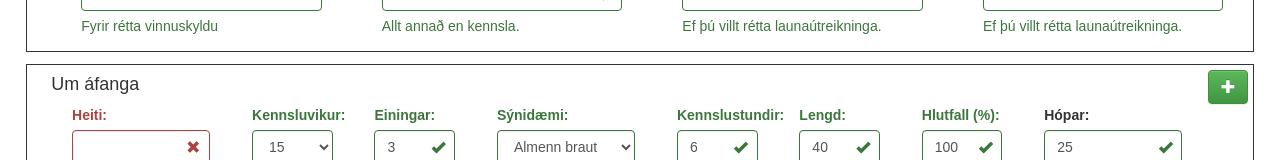
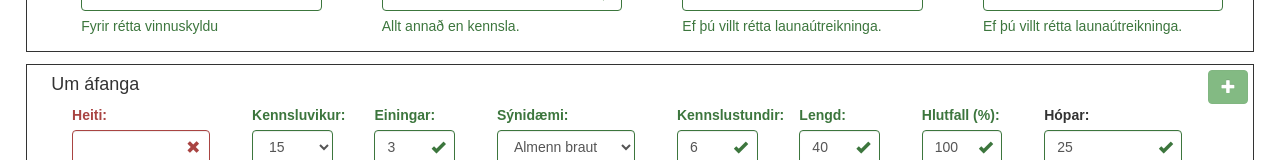
Before and after one commit to UnnarThorBachmann/vinnumat-react, a React (Create React App) app in the folder vinnumat/: page / in a window 1280 px wide. Shown: the part 161-321 px from the top of the page. Built offline with nearby package versions, Linux system fonts and the light colour scheme.

Commit message:
fix: Fixing the diable functioning of the add button.

```diff
--- a/vinnumat/src/App.js
+++ b/vinnumat/src/App.js
@@ -7,14 +7,63 @@ import './App.css';
 
 class App extends Component {
 
-  state = {disableButton: false}
+  state = {disableTeacher: false,
+  			disableCourse: true
+  }
 
-  changeDisableButton= (e) => {
-  	let test = isNaN(e.target.value.replace(',','.'));
-  	if (test)
-  		this.setState({disableButton: true});
-  	else
-  		this.setState({disableButton: false});
+  changeDisableButton= (state,changedProp, value) => {
+
+  	if (changedProp === 'cHluti') {
+  		if (isNaN(value) || value.trim() === '')
+  			this.setState({disableTeacher: true});
+  		else
+  			this.setState({disableTeacher: false});
+  	}
+  	else {
+  		let disabled = false;
+  		for (const prop in state) {
+  			const val = (prop===changedProp) ? value : state[prop];
+
+  			if (prop === 'heiti' && val ==='') {
+  				this.setState({disableCourse: true});
+  				disabled= true;
+  			}
+  			else if (prop ==='einingar' && (val ==='' || isNaN(val.replace(',','.')))) {
+  				this.setState({disableCourse: true});
+  				disabled= true;
+  			}
+  			else if (prop === 'kstundirAviku' && (val ==='' || isNaN(val.replace(',','.')))) {
+  				this.setState({disableCourse: true});
+  				disabled= true;
+  			}
+  			else if (prop === 'hlutfall' && (val ==='' || isNaN(val.replace(',','.'))
+  													   || parseFloat(val.replace(',','.'))<0
+  													   || parseFloat(val.replace(',','.'))> 100)) {
+  				this.setState({disableCourse: true});
+  				disabled= true;
+  			}
+  			else if (prop === 'lengdKennslustunda' && (val ==='' || isNaN(val.replace(',','.')))) {
+  				this.setState({disableCourse: true});
+  				disabled= true;
+  			}
+
+  		}
+  		if (changedProp === 'hopar') {
+  			let groups = state['hopar'];
+  			groups[value[0]] = value[1];
+  			for (let hopur of groups) {
+  				if (isNaN(hopur.replace(',','.')) || hopur === '' || parseFloat(hopur.replace(',','.'))< 0) {
+  					this.setState({disableCourse: true});
+  					disabled= true;
+  				}
+  			}
+  		}
+
+  		if (!disabled)
+  			this.setState({disableCourse: false});
+
+  	}
+
   }
 
   render() {
@@ -23,15 +72,6 @@ class App extends Component {
     return (
      	<div className="App">
     		<div className="App-header">
-    			{/*
-          		<Media>
-      				<Media.Left align="top">
-        				<img src={logo} className="App-logo" alt="Image"/>
-      				</Media.Left>
-      				<Media.Body>
-        				<h2>Vinnumat</h2>
-        			</Media.Body>
-    			</Media>*/}
     			<div className='left'>
     				<img src={logo} className="App-logo" alt="Image"/>
     				<span className="header">Vinnumat</span>
@@ -44,7 +84,7 @@ class App extends Component {
           			Vinnumat kennara skiptist í A-, B- og C-hluta. Vinnumat A-hluta ræðst af vinnumati hópa sem kennari kennir. Vinnumat hópa ræðst af einingafjölda, sýnidæmi, kennslustundum (á viku), lengd kennslustundar, hópastærð og skerðingum vegna endurtekninga. Hér er einnig boðið þann möguleika að skerða vinnumat hlutfallslega (%). Útreikningar á vinnumati hvers hóps miðast við 15 vikur. Vinnumat B-hluta er 360 tímar á ári fyrir kennara í fullu starfi eða 180 tíma á misseri. C-hlutinn tekur svo til til allra annarra starfa sem kennari sinnir. Hægt er að nota síðuna til þess að reikna vinnumat stakra áfanga eða fleiri. Flestar samtölur fyrir kennara miðast við kennara í fullu starfi.
         		</p>*/}
         		<TeacherForm changeDisableButton={this.changeDisableButton}/>
-        		<CourseForm disableButton={this.state.disableButton} />
+        		<CourseForm changeDisableButton={this.changeDisableButton} disable={this.state.disableTeacher || this.state.disableCourse}/>
       		</div>
       	</div>
     );
--- a/vinnumat/src/CourseForm.js
+++ b/vinnumat/src/CourseForm.js
@@ -45,16 +45,17 @@ class CourseForm extends React.Component  {
     kstundirAviku: '6',
     lengdKennslustunda: '40',
     hlutfall: '100',
-    hopar: ['25',''],
-    disableButton: false
+    hopar: ['25','']
   }
 
   handleChangeHeiti = (e) => {
-
+    console.log(this.state.hopar);
     this.setState({heiti: e.target.value });
+    this.props.changeDisableButton(Object.assign({},this.state),'heiti',e.target.value);
   }
   handleChangeEiningar = (e) => {
     this.setState({einingar: e.target.value });
+    this.props.changeDisableButton(this.state,'einingar',e.target.value);
   }
 
   handleChangeVikur = (e) => {
@@ -67,38 +68,20 @@ class CourseForm extends React.Component  {
 
   handleChangeKstundirAviku = (e) => {
     this.setState({kstundirAviku: e.target.value });
+    this.props.changeDisableButton(this.state,'kstundirAviku',e.target.value);
+
   }
   handleChangeLengdKennslustunda = (e) => {
     this.setState({lengdKennslustunda: e.target.value });
+    this.props.changeDisableButton(this.state,'kstundirAviku',e.target.value);
+
   }
   handleChangeHlutfall = (e) => {
     this.setState({hlutfall: e.target.value });
+    this.props.changeDisableButton(this.state,'hlutfall',e.target.value);
+
   }
 
-  getButtonValidation = () => {
-    if (this.props.disableButton) return true;
-
-    let test = this.getValidationHeiti();
-    if (test === 'error') return true;
-
-    test = this.getValidationKstundirAviku();
-    if (test === 'error') return true;
-
-    test = this.getValidationEiningar();
-    if (test === 'error') return true;
-
-    test = this.getValidationLengdKennslustunda();
-    if (test === 'error') return true;
-
-    test = this.getValidationLengdKennslustunda();
-    if (test === 'error') return true;
-
-    test = this.getValidationHlutfall();
-    if (test === 'error') return true;
-
-
-    return false;
-  }
 
   getValidationHeiti = () => {
 
@@ -160,25 +143,15 @@ class CourseForm extends React.Component  {
       return state;
     })
 
-    let invalid = false;
+    this.props.changeDisableButton(this.state,'hopar',[index,value]);
 
-    for (let i in this.state.hopar) {
-      if (i != index && i != this.state.hopar.length-1 && (isNaN(this.state.hopar[i]) || this.state.hopar[i].trim() === ''))
-        invalid = true;
-    }
-    console.log('invalid',invalid);
-    console.log('isNaN',isNaN(value));
-    console.log(value.trim() === '');
-    if (invalid || isNaN(value) || value.trim() === '')
-      this.setState({disableButton: true});
-    else
-      this.setState({disableButton: false});
+
   }
 
   render() {
     return (
       <div className="BorderCourseForm">
-        <Button className="takki" bsStyle="success" disabled={this.state.disableButton && this.getButtonValidation()}><span className="glyphicon glyphicon-plus"></span></Button>
+        <Button className="takki" bsStyle="success" disabled={this.props.disable}><span className="glyphicon glyphicon-plus"></span></Button>
         <h4>Um áfanga</h4>
 
         <div className="CourseForm">
--- a/vinnumat/src/TeacherForm.js
+++ b/vinnumat/src/TeacherForm.js
@@ -26,8 +26,9 @@ class TeacherForm extends React.Component  {
   }
 
   handleChangeC = (e) => {
-    this.props.changeDisableButton(e);
     this.setState({cHluti: e.target.value.replace(',','.') });
+    this.props.changeDisableButton(this.state,'cHluti',e.target.value);
+
   }
   handleChangeLaunaflokkur = (e) => {
     this.setState({launaflokkur: e.target.value });
@@ -37,7 +38,7 @@ class TeacherForm extends React.Component  {
   }
 
   getValidationCHluti = () => {
-    return isNaN(this.state.cHluti.replace(',','.')) ? 'error': 'success'
+    return (isNaN(this.state.cHluti.replace(',','.')) || this.state.cHluti.trim() === '')? 'error': 'success'
   }
 
   render() {
@@ -80,7 +81,7 @@ class TeacherForm extends React.Component  {
             <FormControl
               type="text"
               value={this.state.cHluti}
-              placeholder="0"
+              placeholder={this.state.cHluti}
               onChange={this.handleChangeC}
             />
              <FormControl.Feedback />
```
